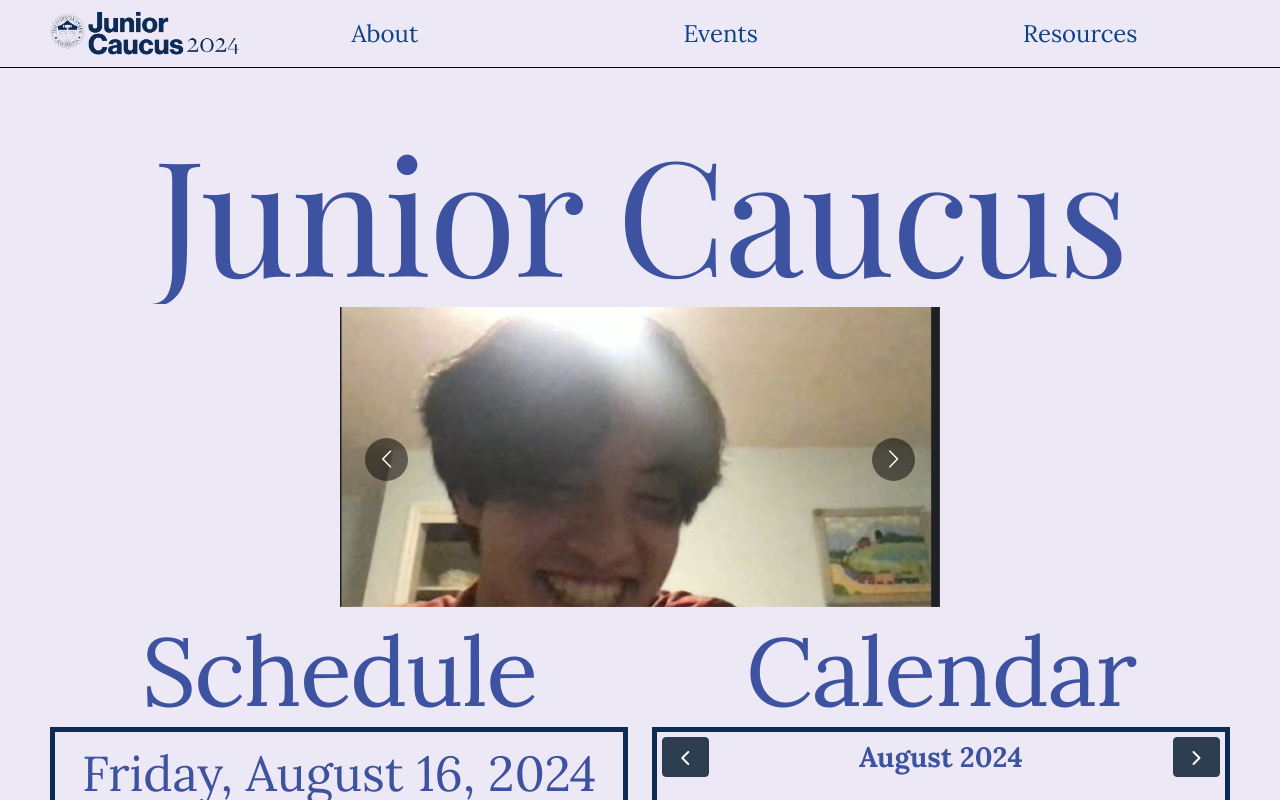
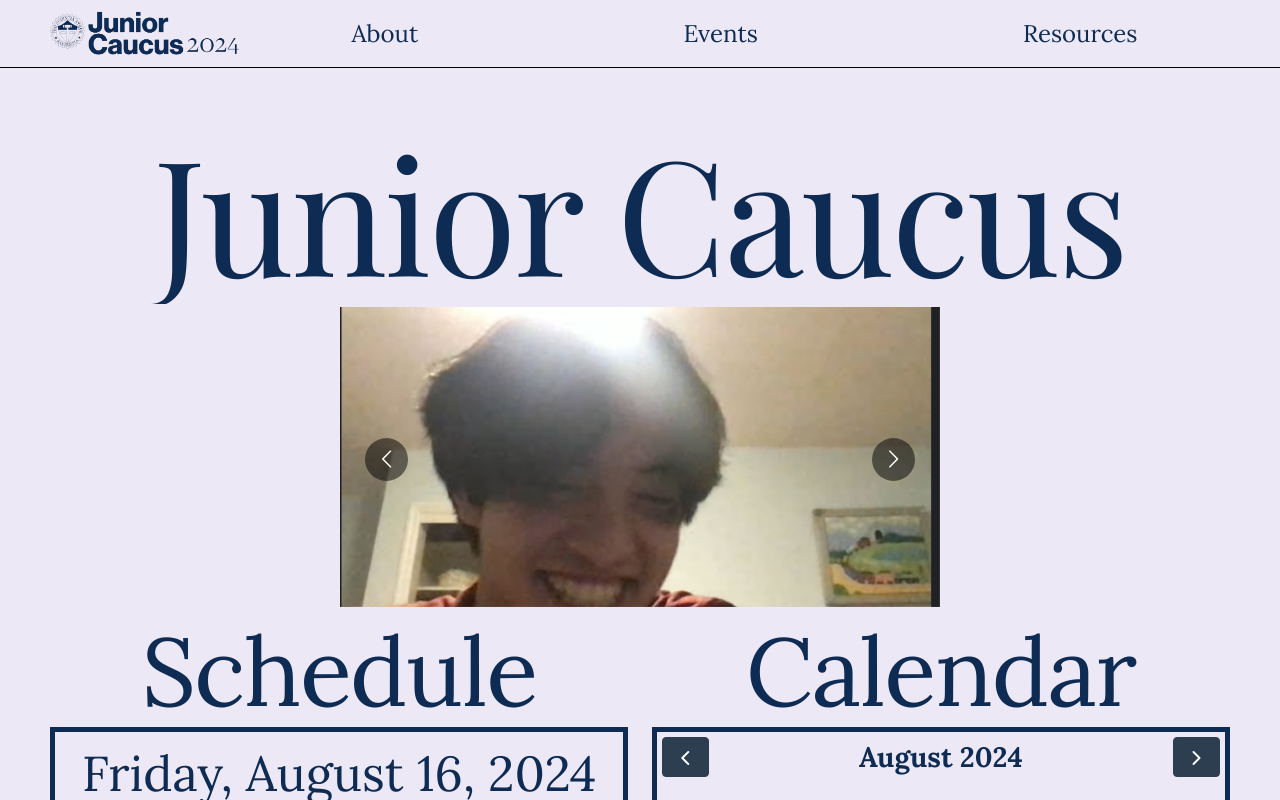
Before and after one commit to Rahuldeb5/junior.stuysu.org, a React (Create React App) app: page / in a window 1280 px wide. Shown: the top 800 px of the page. Built offline with nearby package versions, Linux system fonts and the light colour scheme; no server answers; a web font is replaced by a local one.

Commit message:
Changed colors

```diff
--- a/src/comps/Navbar.css
+++ b/src/comps/Navbar.css
@@ -74,8 +74,8 @@
 
 .nav-dropdown {
   text-decoration: none;
-  text-decoration-color: #0e4187;
-  color: #0e4187;
+  text-decoration-color: #0e2b54;
+  color: #0e2b54;
 }
 
 a:link {
@@ -84,14 +84,14 @@ a:link {
 
 .nav-menu-item {
   text-decoration: none;
-  text-decoration-color: #0e4187;
-  color: #0e4187;
+  text-decoration-color: #0e2b54;
+  color: #0e2b54;
 }
 
 .menu .nav-menu-item {
   text-decoration: none;
-  text-decoration-color: #0e4187;
-  color: #0e4187;
+  text-decoration-color: #0e2b54;
+  color: #0e2b54;
 }
 
 .dropdown-content .nav-menu-item {
--- a/src/pages/About.css
+++ b/src/pages/About.css
@@ -9,7 +9,7 @@ body {
 }
 .about-page {
   background-color: #ede8f5;
-  color: #3d52a0;
+  color: #0e2b54;
   min-height: 100vh; /* Allows the content to extend beyond the viewport */
   width: 100vw;
   overflow-x: hidden; /* Prevents horizontal overflow */
--- a/src/pages/Home.css
+++ b/src/pages/Home.css
@@ -5,7 +5,7 @@
 /* HOME PAGE  */
 .home-page {
   background-color: #ede8f5;
-  color: #3d52a0;
+  color: #0e2b54;
   min-height: 100vh;
   width: 100vw;
   overflow-x: hidden;
```
